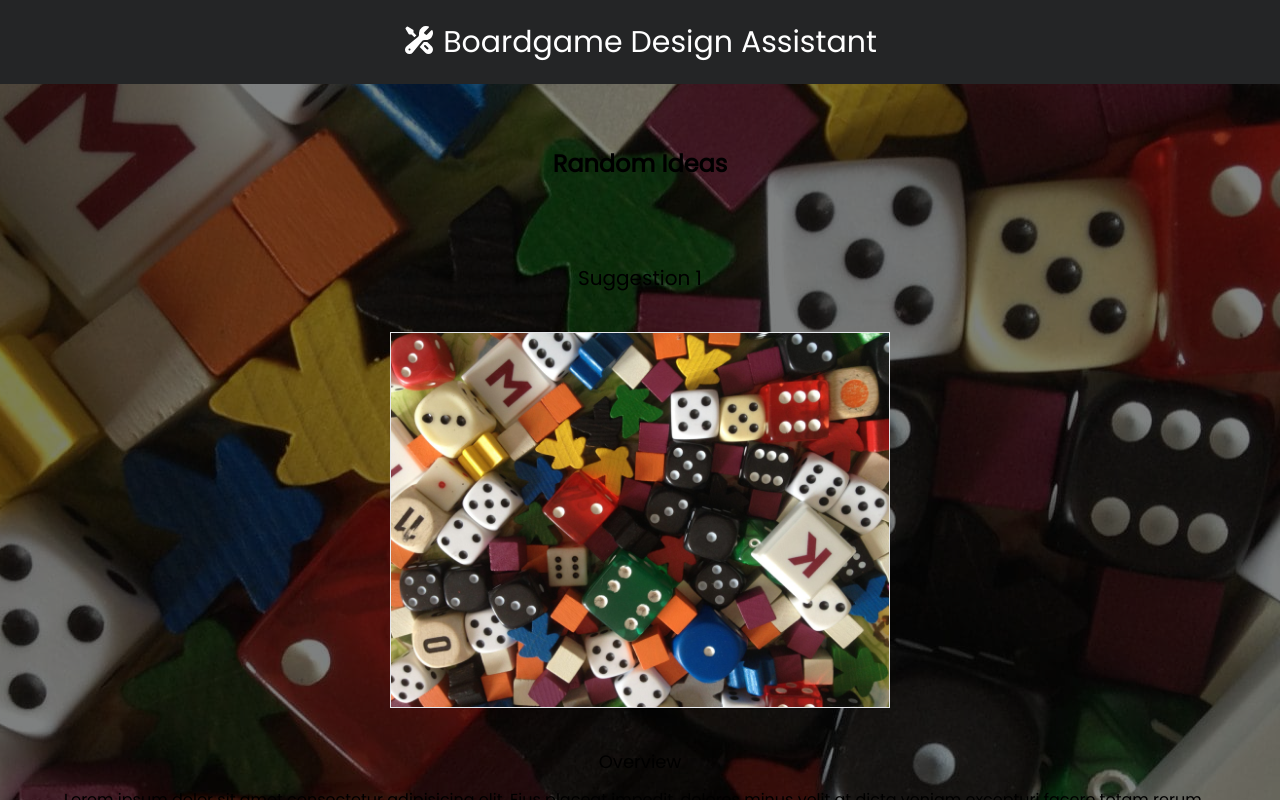
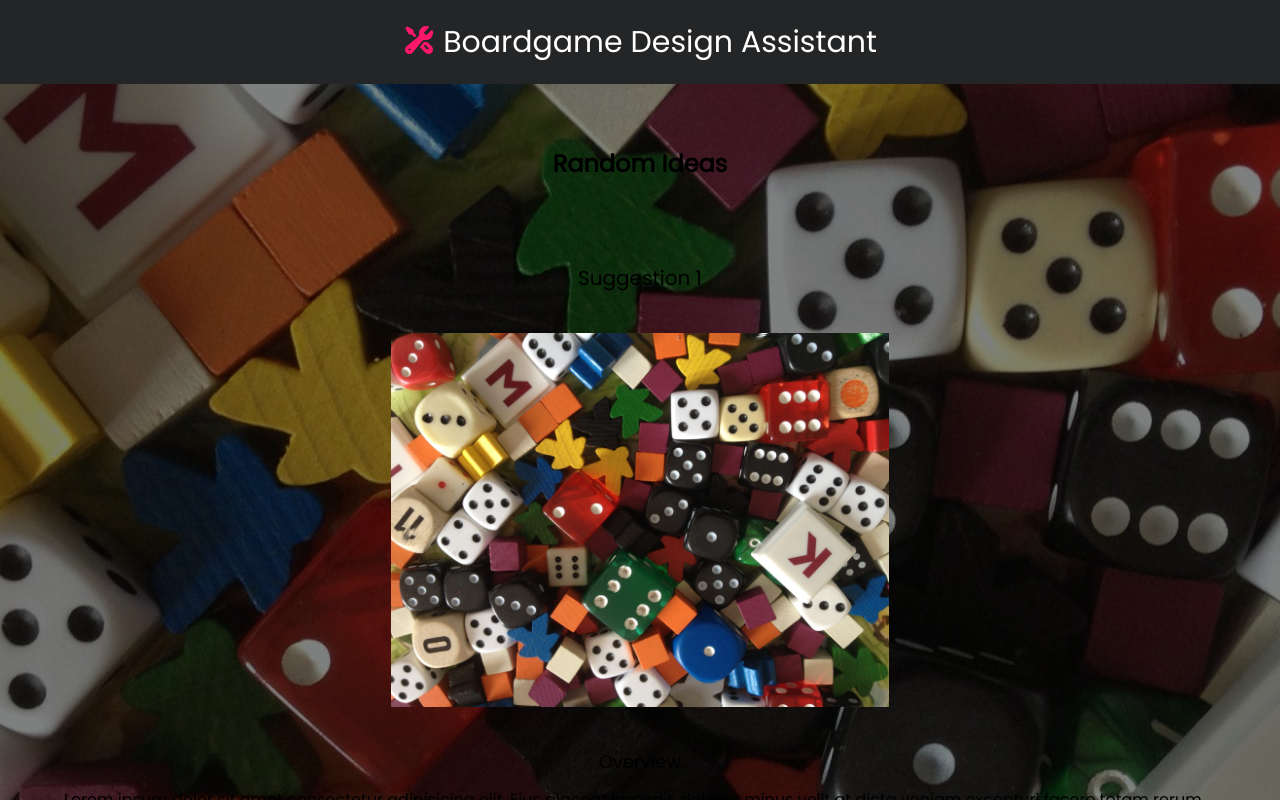
Before and after one commit to Sullivown/bg-design-assistant, a Next.js app: page /random in a window 1280 px wide. Shown: the top 800 px of the page. Built offline with nearby package versions, Linux system fonts and the light colour scheme.

Commit message:
Fix custom colours and change Header icon to pink

```diff
--- a/src/components/Header.tsx
+++ b/src/components/Header.tsx
@@ -8,7 +8,7 @@ export default function Header() {
 				href='/'
 				className='flex flex-row content-center text-center flex-wrap justify-center text-white text-3xl space-x-2'
 			>
-				<WrenchScrewdriverIcon className='text-white h-8 w-8' />
+				<WrenchScrewdriverIcon className='text-pink h-8 w-8' />
 				<h1>Boardgame Design Assistant</h1>
 			</Link>
 		</header>
--- a/tailwind.config.js
+++ b/tailwind.config.js
@@ -6,7 +6,6 @@ module.exports = {
 		'./src/app/**/*.{js,ts,jsx,tsx,mdx}',
 	],
 	theme: {
-		extend: {
 		colors: {
 			white: '#ffffff',
 			light: 'whitesmoke',
@@ -16,6 +15,7 @@ module.exports = {
 			'medium-dark': '#777',
 			dark: '#242526',
 		},
+		extend: {
 			backgroundImage: {
 				'gradient-radial': 'radial-gradient(var(--tw-gradient-stops))',
 				'gradient-conic':
```
Lines whose indentation alone changed are shown as unchanged.
